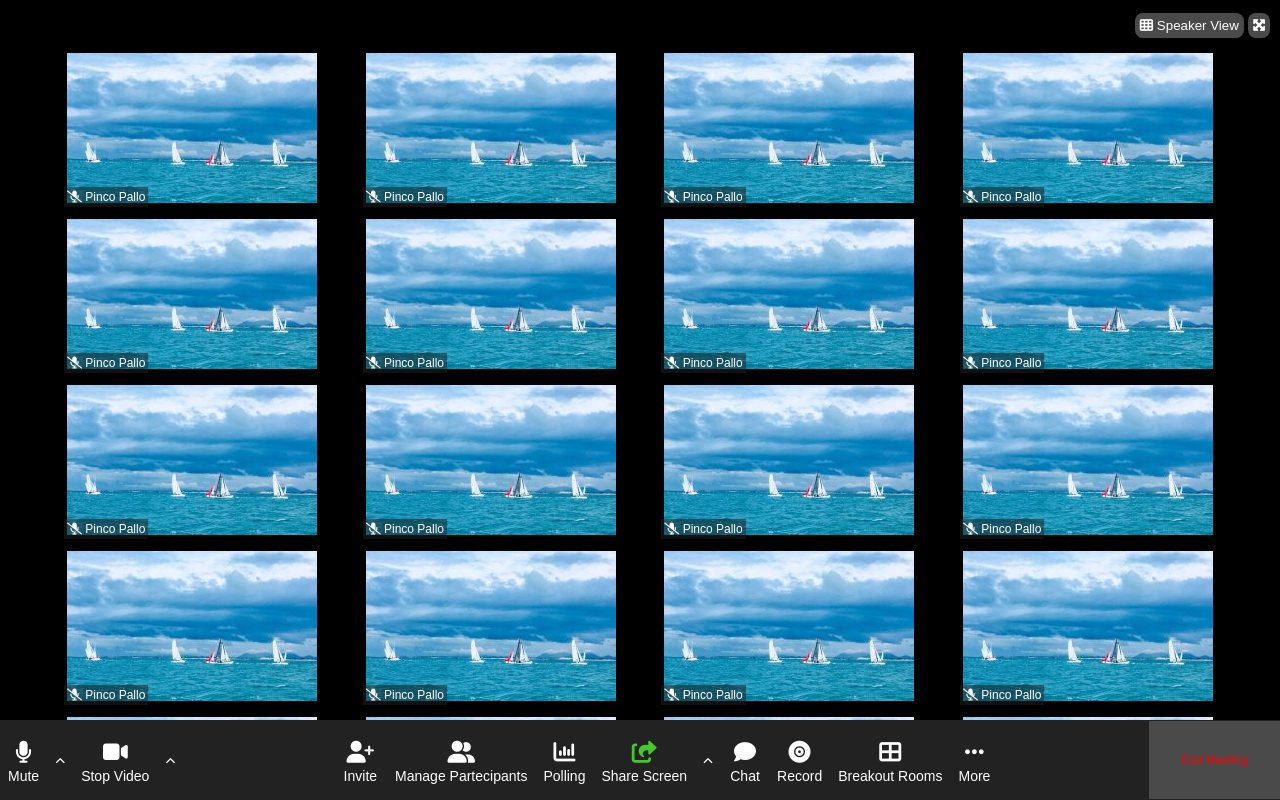
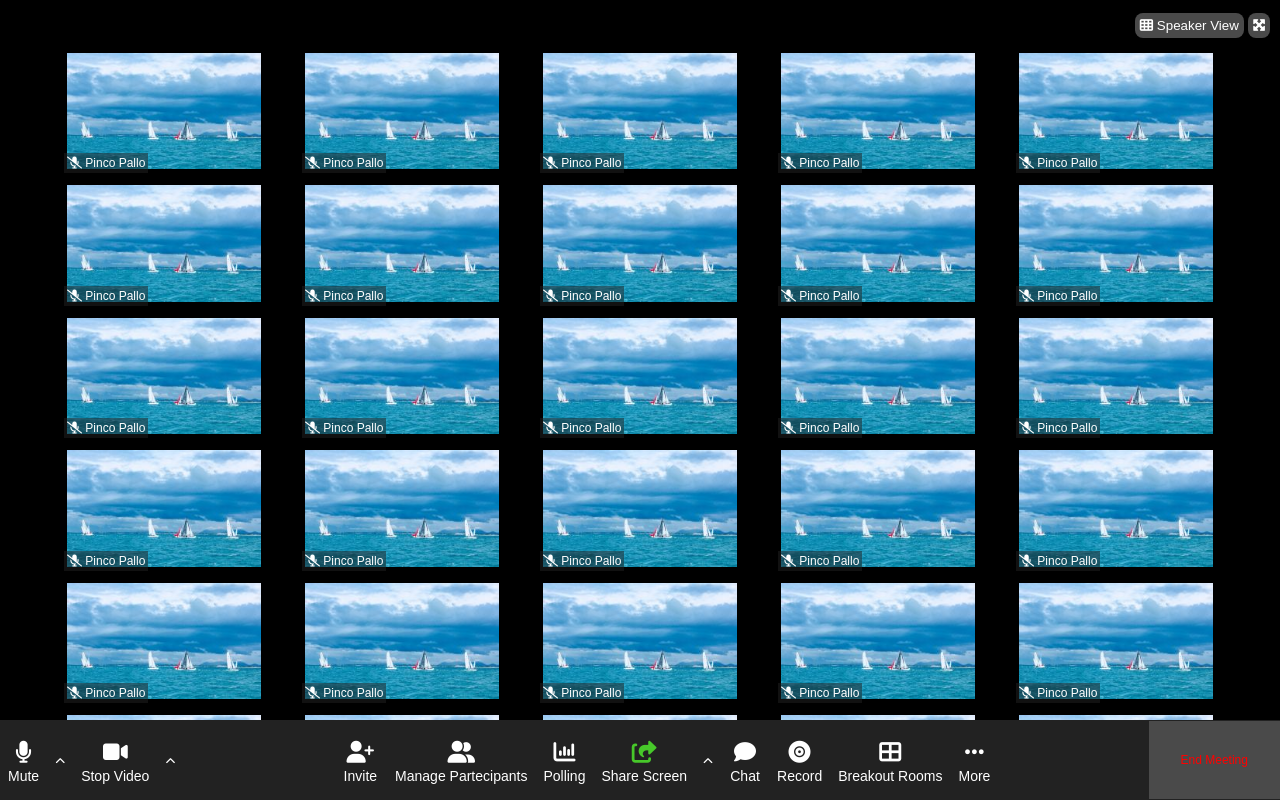
Before and after one commit to Mattia-Giorgetti/html-css-zoom, a plain HTML site: page index.html in a window 1280 px wide. Drawn offline with Linux system fonts and the light colour scheme.

Commit message:
minor fix 3

```diff
--- a/css/style.css
+++ b/css/style.css
@@ -51,17 +51,23 @@ main {
     height: calc(100vh - 130px);
     overflow-y: auto;
 }
+
 .image-container {
     position: relative;
     padding: 3px;
     margin-bottom: 6px;
+    width: calc(100% / 6);
+    min-width: 200px;
+}
+
+.image-container img {
+    width: 100%;
 }
 
 .wrapper {
     background-color: black;
     width: 90%;
     margin: 0 auto;
-    height: 100vh - 160px
 }
 
 .user-icon {
@@ -80,9 +86,6 @@ footer {
     width: 100%;
     background-color: rgb(34, 34, 34);
     height: 80px;
-    position: fixed;
-    bottom: 0;
-    left: 0;
 }
 
 .foot-icon {
```
